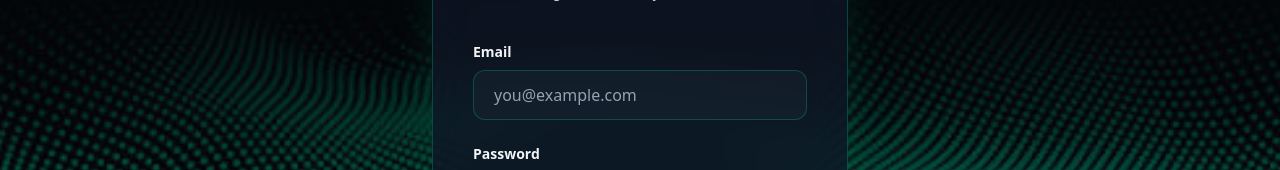
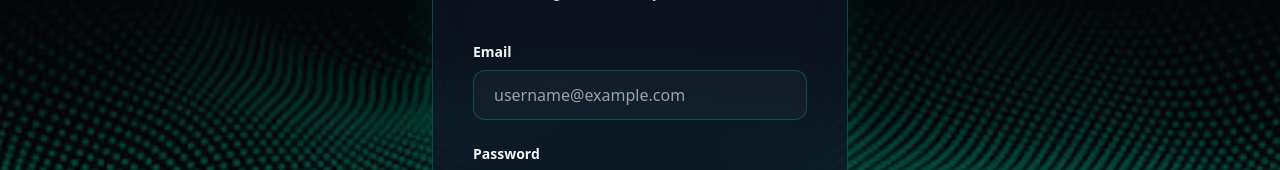
Before and after one commit to akshatparate03/EchoIntellect, a React (Vite) app in the folder frontend/: page /login in a window 1280 px wide. Shown: the part 223-393 px from the top of the page. Built offline with nearby package versions, Linux system fonts and the light colour scheme; no server answers.

Commit message:
Navbar Fixed

```diff
--- a/frontend/src/pages/Login.tsx
+++ b/frontend/src/pages/Login.tsx
@@ -107,7 +107,7 @@ export default function Login() {
                 </label>
                 <input
                   type="email"
-                  placeholder="you@example.com"
+                  placeholder="username@example.com"
                   required
                   value={email}
                   onChange={(e) => setEmail(e.target.value)}
```
